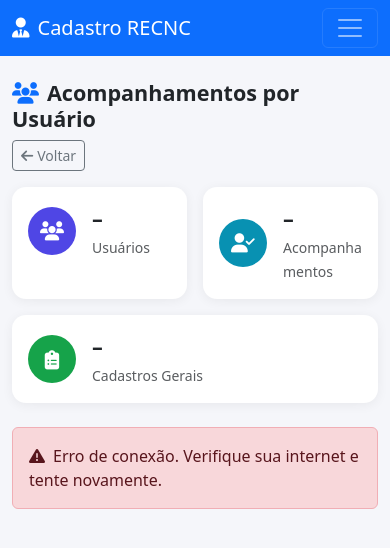
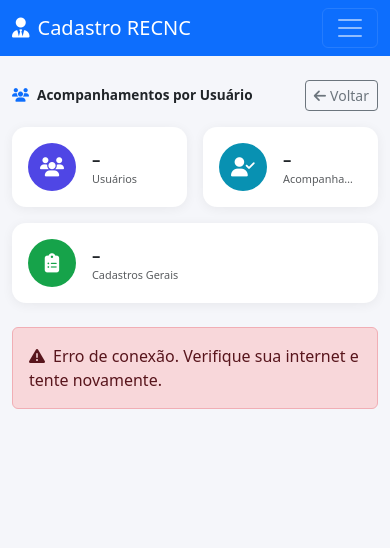
Before and after one commit to bezalieu37-ship-it/cadastro-recnc, a plain HTML site: page frontend/acompanhamentos.html in a window 390 px wide. Drawn offline with nearby package versions, Linux system fonts and the light colour scheme; no server answers; sample sign-in values are in the browser's storage.

Commit message:
ui: keep labels/names on single line (stat labels, nav links, user header) with ellipsis; simplify person card meta to phone only

```diff
--- a/frontend/acompanhamentos.html
+++ b/frontend/acompanhamentos.html
@@ -25,6 +25,14 @@
       font-size: 1.2rem; color: #fff; flex-shrink: 0;
     }
     .stats-card .stat-text { min-width: 0; }
+    .stats-card small {
+      white-space: nowrap;
+      font-size: 0.78rem;
+      display: block;
+      overflow: hidden;
+      text-overflow: ellipsis;
+    }
+    .stats-card .stat-number { white-space: nowrap; font-size: 1.25rem; }
     .user-card {
       border-radius: 14px; border: none; box-shadow: 0 2px 12px rgba(0,0,0,0.06);
       margin-bottom: 16px; overflow: hidden;
@@ -37,11 +45,12 @@
     }
     .user-card .user-header:hover { background: #f8f9fa; }
     .user-card .user-header .user-left { min-width: 0; flex: 1 1 auto; }
+    .user-card .user-header .user-sub { white-space: nowrap; overflow: hidden; text-overflow: ellipsis; display: block; }
     .user-card .user-header .user-name {
       font-weight: 700; font-size: 1rem; color: #1e293b;
-      overflow-wrap: break-word; word-break: break-word; min-width: 0;
+      white-space: nowrap; overflow: hidden; text-overflow: ellipsis; min-width: 0;
     }
-    .user-card .user-header .user-name .badge-perfil { white-space: normal; }
+    .user-card .user-header .user-name .badge-perfil { white-space: nowrap; }
     .user-card .user-body { padding: 0; background: #fff; max-width: 100%; }
 
     .badge-admin { background: #dcfce7; color: #15803d; border-radius: 20px; padding: 2px 12px; font-size: 0.72rem; font-weight: 600; }
@@ -116,8 +125,17 @@
       overflow-wrap: break-word; word-break: break-word; line-height: 1.35;
     }
 
+    .page-title { white-space: nowrap; font-size: 1.15rem; }
+    .navbar .nav-link { white-space: nowrap; }
+
     /* Telas muito pequenas */
+    @media (max-width: 480px) {
+      .page-title { font-size: 0.95rem; }
+      .stats-card .stat-number { font-size: 1.05rem; }
+      .stats-card small { font-size: 0.68rem; }
+    }
     @media (max-width: 400px) {
+      .page-title { font-size: 0.85rem; }
       .person-item { padding: 12px 14px; gap: 10px; }
       .person-item .person-name { font-size: 0.88rem; }
       .person-avatar { width: 36px; height: 36px; font-size: 0.95rem; }
@@ -156,8 +174,8 @@
 
       <!-- Header -->
       <div class="d-flex justify-content-between align-items-center mb-3 flex-wrap gap-2">
-        <h4 class="fw-bold mb-0" style="min-width:0;"><i class="fas fa-users me-2 text-primary"></i>Acompanhamentos por Usuário</h4>
-        <a href="dashboard.html" class="btn btn-sm btn-outline-secondary"><i class="fas fa-arrow-left me-1"></i>Voltar</a>
+        <h4 class="fw-bold mb-0 page-title" style="min-width:0;"><i class="fas fa-users me-2 text-primary"></i>Acompanhamentos por Usuário</h4>
+        <a href="dashboard.html" class="btn btn-sm btn-outline-secondary flex-shrink-0"><i class="fas fa-arrow-left me-1"></i>Voltar</a>
       </div>
 
       <!-- Stats -->
@@ -167,7 +185,7 @@
             <div class="d-flex align-items-center gap-3">
               <div class="icon-circle" style="background:#4f46e5;"><i class="fas fa-users"></i></div>
               <div class="stat-text">
-                <div class="fs-4 fw-bold" id="totalUsuarios">–</div>
+                <div class="stat-number fw-bold" id="totalUsuarios">–</div>
                 <small class="text-muted">Usuários</small>
               </div>
             </div>
@@ -178,7 +196,7 @@
             <div class="d-flex align-items-center gap-3">
               <div class="icon-circle" style="background:#0891b2;"><i class="fas fa-user-check"></i></div>
               <div class="stat-text">
-                <div class="fs-4 fw-bold" id="totalAcompanhamentos">–</div>
+                <div class="stat-number fw-bold" id="totalAcompanhamentos">–</div>
                 <small class="text-muted">Acompanhamentos</small>
               </div>
             </div>
@@ -189,7 +207,7 @@
             <div class="d-flex align-items-center gap-3">
               <div class="icon-circle" style="background:#16a34a;"><i class="fas fa-clipboard-list"></i></div>
               <div class="stat-text">
-                <div class="fs-4 fw-bold" id="totalCadastrosGeral">–</div>
+                <div class="stat-number fw-bold" id="totalCadastrosGeral">–</div>
                 <small class="text-muted">Cadastros Gerais</small>
               </div>
             </div>
@@ -357,7 +375,7 @@
                 </div>
                 <div style="min-width:0; flex:1;">
                   <div class="user-name">${u.nome} <span class="badge-perfil">${badgePerfil}</span></div>
-                  <small class="text-muted">
+                  <small class="text-muted user-sub">
                     <i class="fas fa-user-check me-1"></i>${u.total_acompanhamentos} acompanhamento(s)
                   </small>
                 </div>
@@ -377,8 +395,6 @@
                   <div class="person-name">${p.nome_completo || '-'}</div>
                   <div class="person-meta">
                     <span><i class="fas fa-phone me-1"></i>${p.telefone || '-'}</span>
-                    <span><i class="fas fa-map-marker-alt me-1"></i>${p.endereco || '-'}</span>
-                    <span><i class="fas fa-clock me-1"></i>${formatData(p.data_cadastro)}</span>
                   </div>
                 </div>
                 <div class="person-side">
```
